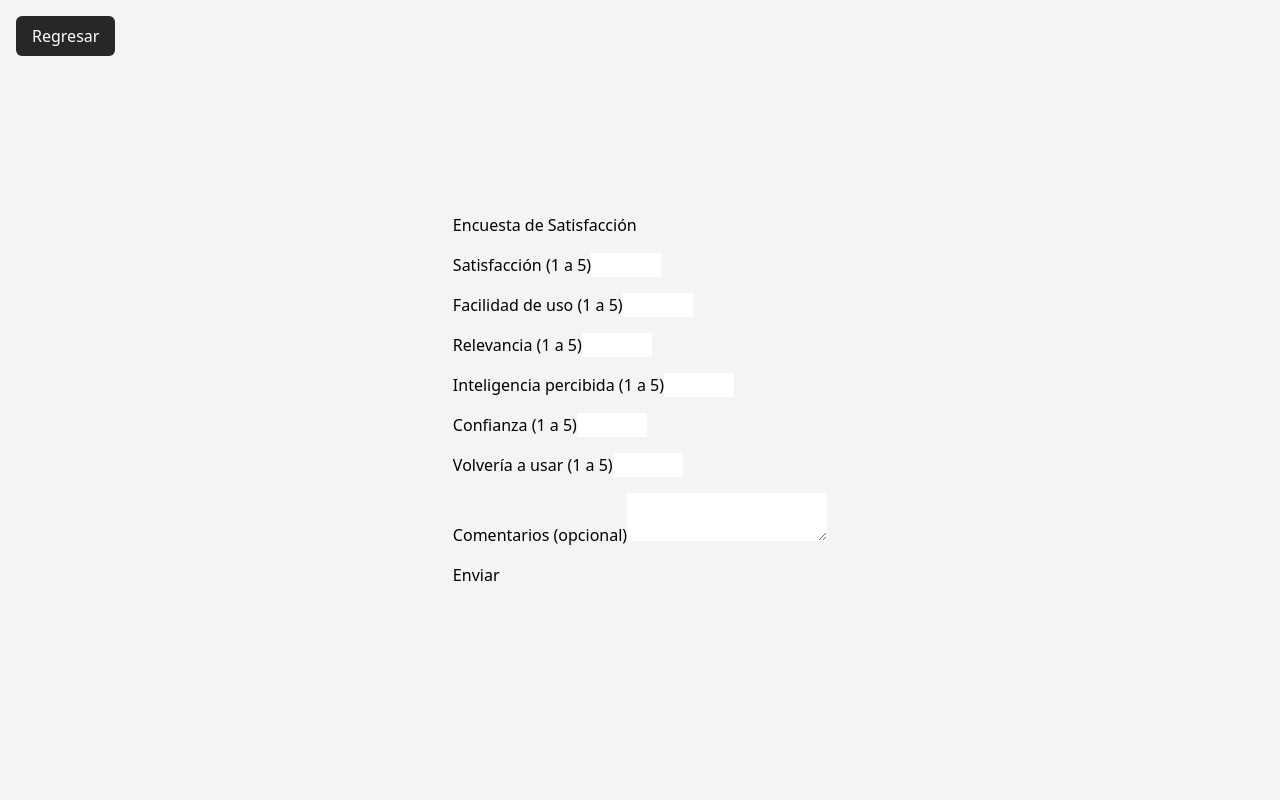
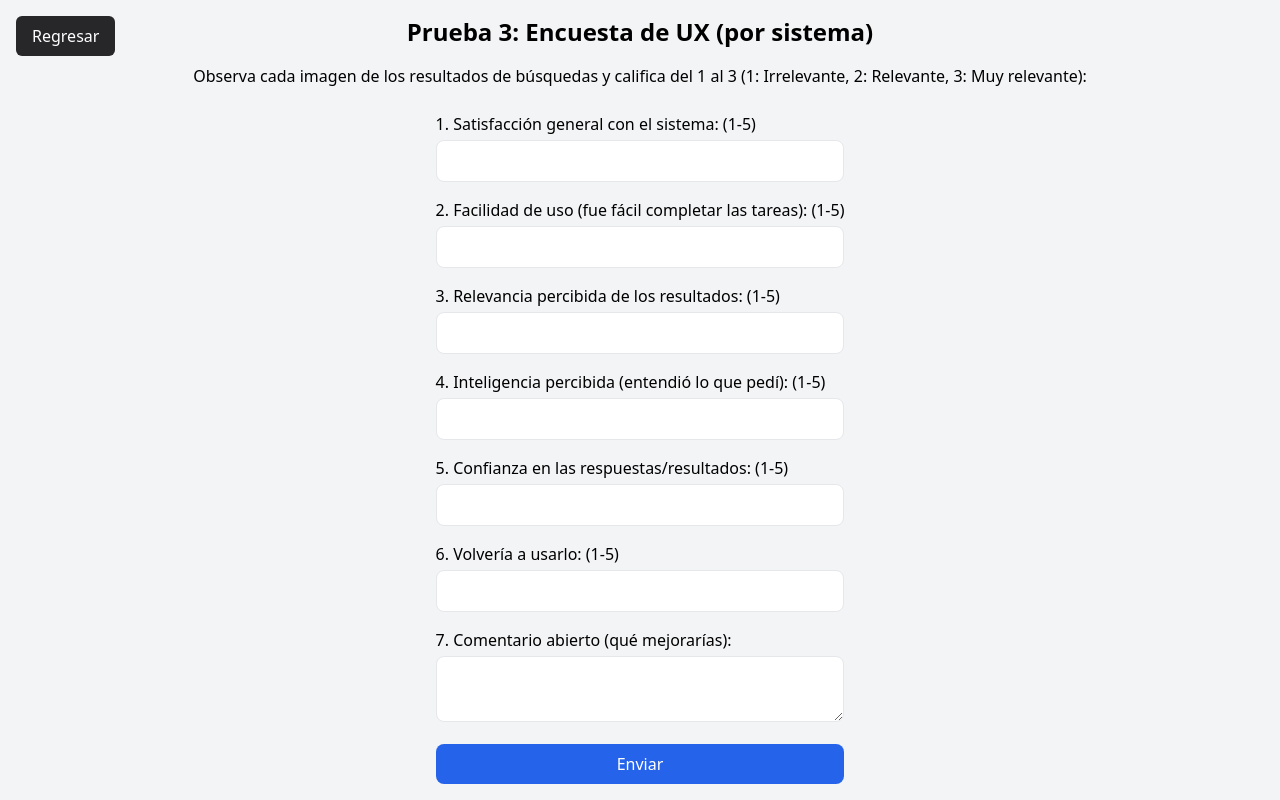
Before and after one commit to cesar3318123/ecommerce_web, a React (Create React App) app: page /prueba3 in a window 1280 px wide. Built offline with nearby package versions, Linux system fonts and the light colour scheme.

Commit message:
Mis nuevos cambios

```diff
--- a/src/information.jsx
+++ b/src/information.jsx
@@ -14,6 +14,8 @@ function Information() {
     volveria_usar: "",
     comentarios: ""
   });
+
+  const [message, setMessage] = useState("");
 
   const [errors, setErrors] = useState({});
 
@@ -100,47 +102,124 @@ function Information() {
                 Regresar
                 </button>
             </div>
+        <h2 className="text-2xl font-bold mb-4 text-center">Prueba 3: Encuesta de UX (por sistema) </h2>
+        <p className="text-center mb-6">Observa cada imagen de los resultados de búsquedas y califica del 1 al 3 (1: Irrelevante, 2: Relevante, 3: Muy relevante):</p>
 
-        <form onSubmit={handleSubmit} className = "space-y-4">
-      <h2>Encuesta de Satisfacción</h2>
-
-      {[
-        { name: "satisfaccion", label: "Satisfacción" },
-        { name: "facilidad_uso", label: "Facilidad de uso" },
-        { name: "relevancia", label: "Relevancia" },
-        { name: "inteligencia_percibida", label: "Inteligencia percibida" },
-        { name: "confianza", label: "Confianza" },
-        { name: "volveria_usar", label: "Volvería a usar" }
-      ].map((field) => (
-        <div key={field.name}>
-          <label>{field.label} (1 a 5)</label>
+    <form onSubmit={handleSubmit} className="space-y-4">
+      {/* Satisfacción */}
+      <div>
+        <label className="block mb-1 font-medium">1.	Satisfacción general con el sistema:  (1-5)</label>
         <input
           type="number"
-            name={field.name}
-            value={formData[field.name]}
-            onChange={handleChange}
+          name="satisfaccion"
           min="1"
           max="5"
+          value={formData.satisfaccion}
+          onChange={handleChange}
+          className="w-full border rounded-lg p-2 focus:ring focus:ring-blue-300"
           required
         />
-          {errors[field.name] && (
-            <p style={{ color: "red" }}>{errors[field.name]}</p>
-          )}
       </div>
-      ))}
 
+      {/* Facilidad de uso */}
       <div>
-        <label>Comentarios (opcional)</label>
+        <label className="block mb-1 font-medium">2.	Facilidad de uso (fue fácil completar las tareas): (1-5)</label>
+        <input
+          type="number"
+          name="facilidad_uso"
+          min="1"
+          max="5"
+          value={formData.facilidad_uso}
+          onChange={handleChange}
+          className="w-full border rounded-lg p-2 focus:ring focus:ring-blue-300"
+          required
+        />
+      </div>
+
+      {/* Relevancia */}
+      <div>
+        <label className="block mb-1 font-medium">3.	Relevancia percibida de los resultados: (1-5)</label>
+        <input
+          type="number"
+          name="relevancia"
+          min="1"
+          max="5"
+          value={formData.relevancia}
+          onChange={handleChange}
+          className="w-full border rounded-lg p-2 focus:ring focus:ring-blue-300"
+          required
+        />
+      </div>
+
+      {/* Inteligencia percibida */}
+      <div>
+        <label className="block mb-1 font-medium">4.	Inteligencia percibida (entendió lo que pedí): (1-5)</label>
+        <input
+          type="number"
+          name="inteligencia_percibida"
+          min="1"
+          max="5"
+          value={formData.inteligencia_percibida}
+          onChange={handleChange}
+          className="w-full border rounded-lg p-2 focus:ring focus:ring-blue-300"
+          required
+        />
+      </div>
+
+      {/* Confianza */}
+      <div>
+        <label className="block mb-1 font-medium">5.	Confianza en las respuestas/resultados: (1-5)</label>
+        <input
+          type="number"
+          name="confianza"
+          min="1"
+          max="5"
+          value={formData.confianza}
+          onChange={handleChange}
+          className="w-full border rounded-lg p-2 focus:ring focus:ring-blue-300"
+          required
+        />
+      </div>
+
+      {/* Volvería a usar */}
+      <div>
+        <label className="block mb-1 font-medium">6.	Volvería a usarlo: (1-5)</label>
+        <input
+          type="number"
+          name="volveria_usar"
+          min="1"
+          max="5"
+          value={formData.volveria_usar}
+          onChange={handleChange}
+          className="w-full border rounded-lg p-2 focus:ring focus:ring-blue-300"
+          required
+        />
+      </div>
+
+      {/* Comentarios */}
+      <div>
+        <label className="block mb-1 font-medium">7.	Comentario abierto (qué mejorarías):</label>
         <textarea
           name="comentarios"
           value={formData.comentarios}
-          onChange={handleChange}
+          onChange={(e) =>
+            setFormData({ ...formData, comentarios: e.target.value })
+          }
+          className="w-full border rounded-lg p-2 focus:ring focus:ring-blue-300"
         />
       </div>
 
-      <button type="submit">Enviar</button>
+      <button
+        type="submit"
+        className="w-full bg-blue-600 text-white p-2 rounded-lg hover:bg-blue-700 transition"
+      >
+        Enviar
+      </button>
+
+      {message && (
+        <p className="mt-2 text-center text-green-600 font-medium">{message}</p>
+      )}
     </form>
-
 
 
         </div>
```
Lines whose indentation alone changed are shown as unchanged.
